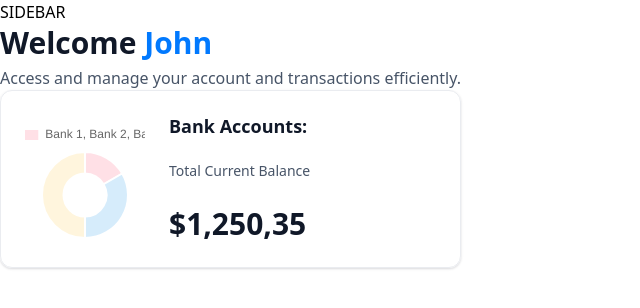
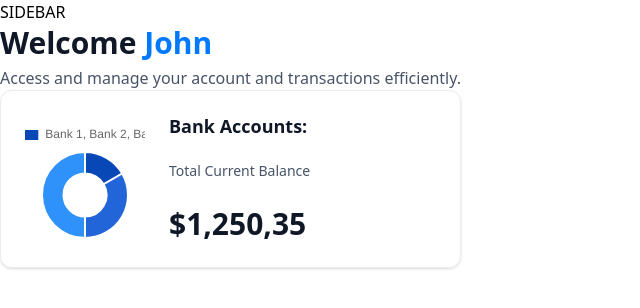
Before and after one commit to DanteCady/bankingApp, a Next.js app: page / in a window 1280 px wide. Shown: the top 308 px of the page, without its empty margins (0-640 px from the left). Built offline with nearby package versions, Linux system fonts and the light colour scheme.

Commit message:
Updated chart colors

```diff
--- a/components/ui/doughnutChart.tsx
+++ b/components/ui/doughnutChart.tsx
@@ -14,9 +14,9 @@ const DoughnutChart = ({accounts}: DoughnutChartProps) => {
                 label: 'Banks',
                 data: [1250,2500,3750],
                 backgroundColor: [
-                    'rgba(255,99,132,0.2)',
-                    'rgba(54,162,235,0.2)',
-                    'rgba(255,206,86,0.2)'
+                    '#0747b6',
+                    '#2265d8',
+                    '#2f91fa'
                 ],
             }
         ],
```
